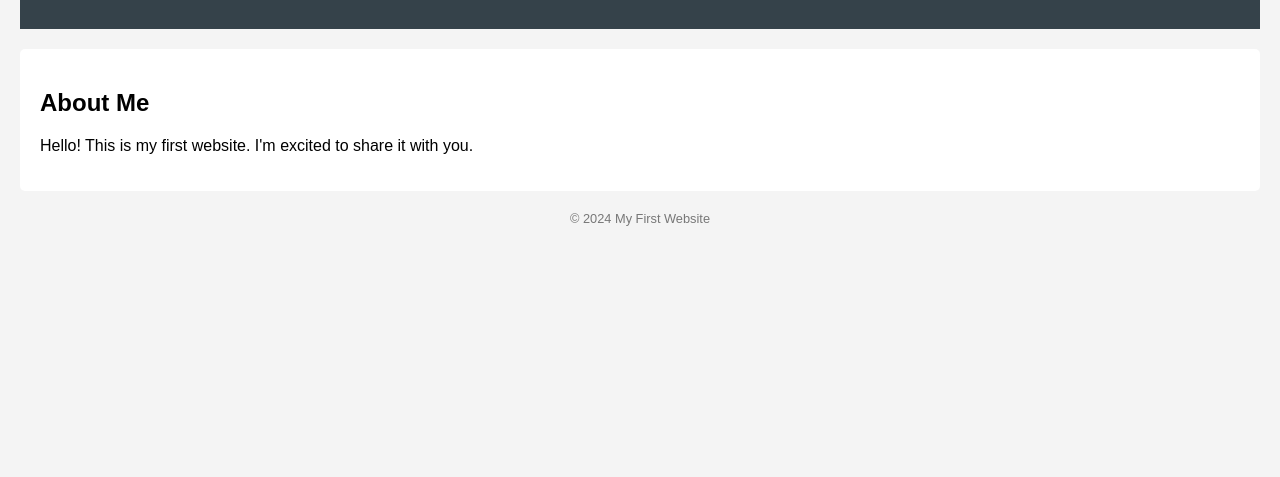
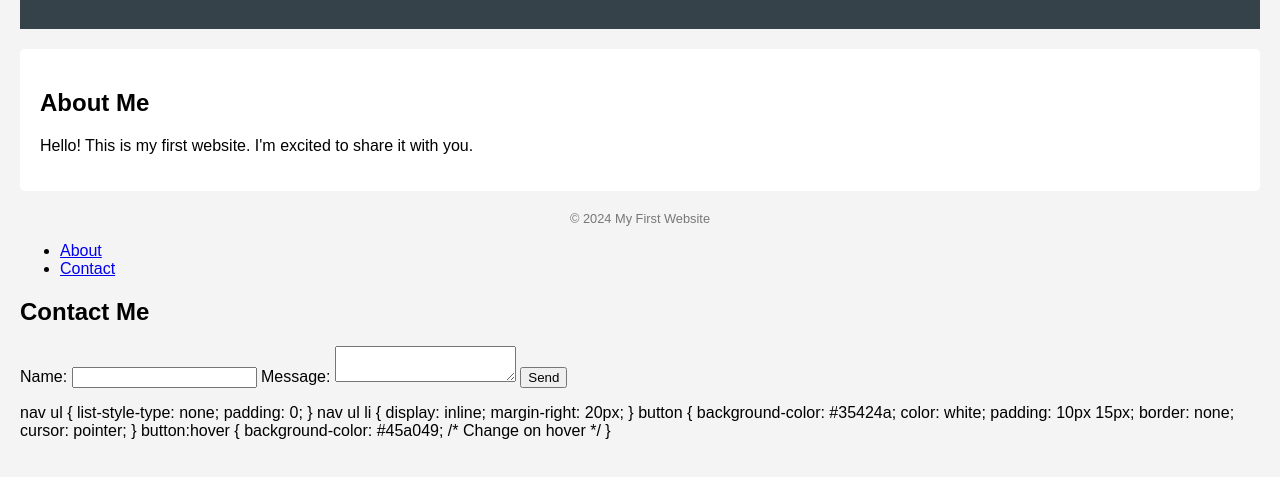
Before and after one commit to harriskayani11/harriskayani11.github.io, a plain HTML site: page index.html in a window 1280 px wide. Shown: the part 91-568 px from the top of the page. Drawn offline with Linux system fonts and the light colour scheme.

Commit message:
Update index.html

```diff
--- a/index.html
+++ b/index.html
@@ -44,3 +44,50 @@
     </footer>
 </body>
 </html>
+<nav>
+    <ul>
+        <li><a href="#about">About</a></li>
+        <li><a href="#contact">Contact</a></li>
+    </ul>
+</nav>
+<section id="contact">
+    <h2>Contact Me</h2>
+    <form id="contact-form">
+        <label for="name">Name:</label>
+        <input type="text" id="name" name="name" required>
+        <label for="message">Message:</label>
+        <textarea id="message" name="message" required></textarea>
+        <button type="submit">Send</button>
+    </form>
+    <p id="response-message"></p>
+</section>
+<script>
+    document.getElementById("contact-form").onsubmit = function(event) {
+        event.preventDefault(); // Prevent default form submission
+        const name = document.getElementById("name").value;
+        const message = document.getElementById("message").value;
+        document.getElementById("response-message").innerText = `Thank you, ${name}! Your message has been received.`;
+        document.getElementById("contact-form").reset(); // Reset form fields
+    };
+</script>
+nav ul {
+    list-style-type: none;
+    padding: 0;
+}
+
+nav ul li {
+    display: inline;
+    margin-right: 20px;
+}
+
+button {
+    background-color: #35424a;
+    color: white;
+    padding: 10px 15px;
+    border: none;
+    cursor: pointer;
+}
+
+button:hover {
+    background-color: #45a049; /* Change on hover */
+}
```
